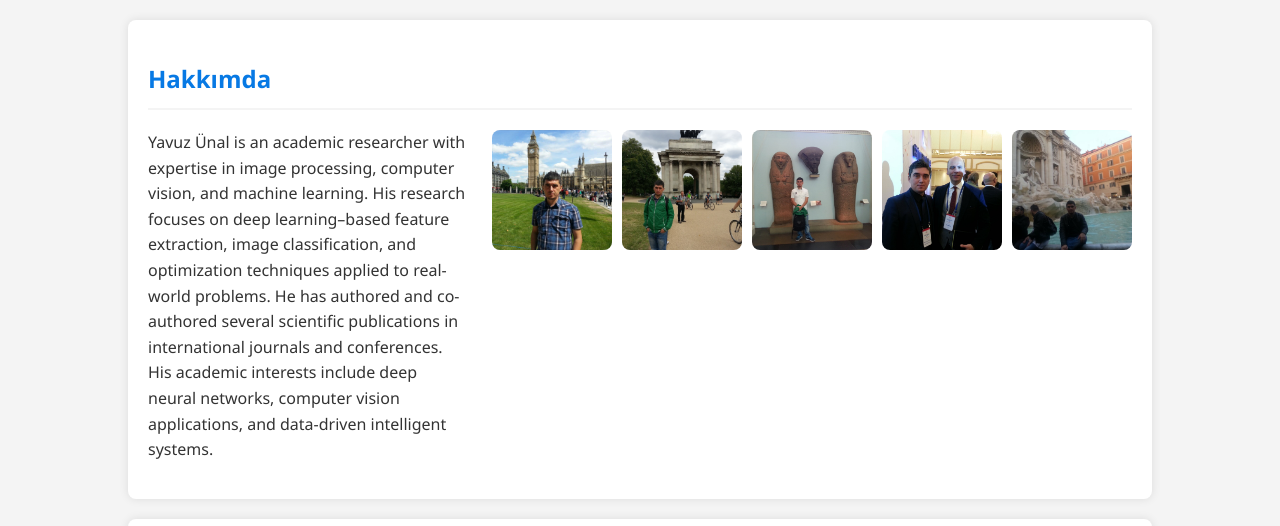
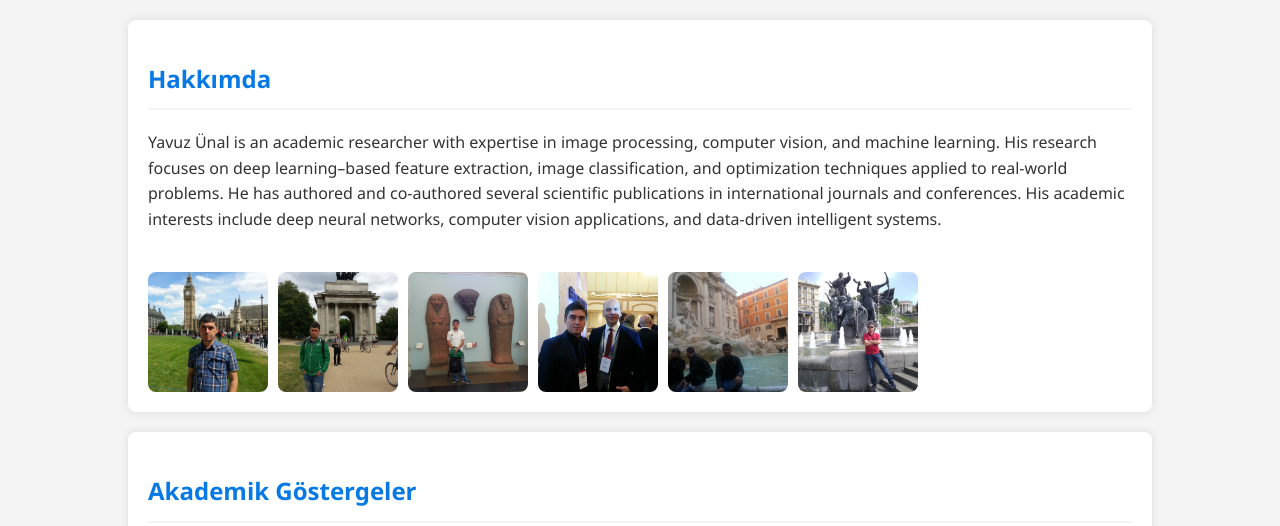
Before and after one commit to yavuz-unal/yavuz-unal.github.io, a plain HTML site: page index.html in a window 1280 px wide. Shown: the part 283-809 px from the top of the page. Drawn offline with Linux system fonts and the light colour scheme.

Commit message:
Update index.html

```diff
--- a/index.html
+++ b/index.html
@@ -462,6 +462,7 @@
     <img src="profil3.jpg" alt="Müze">
     <img src="profil4.jpg" alt="Eğitim Zirvesi">
     <img src="profil5.jpg" alt="Roma">
+    <img src="profil6.jpg" alt="Kiev">
 </div>
             </div>
         </section>
```
